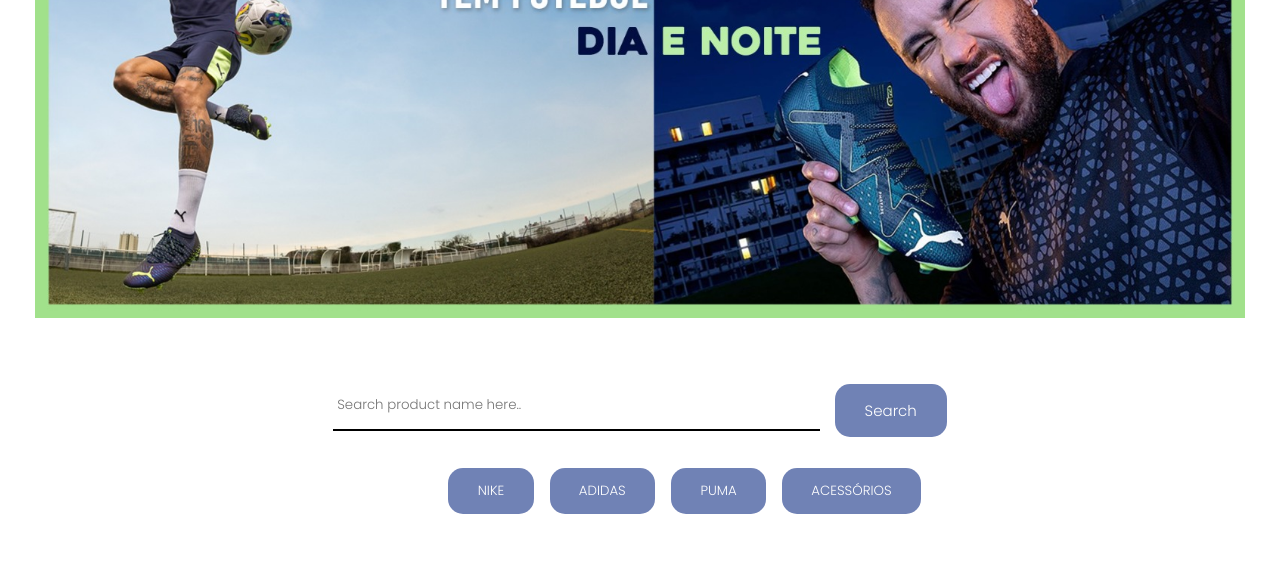
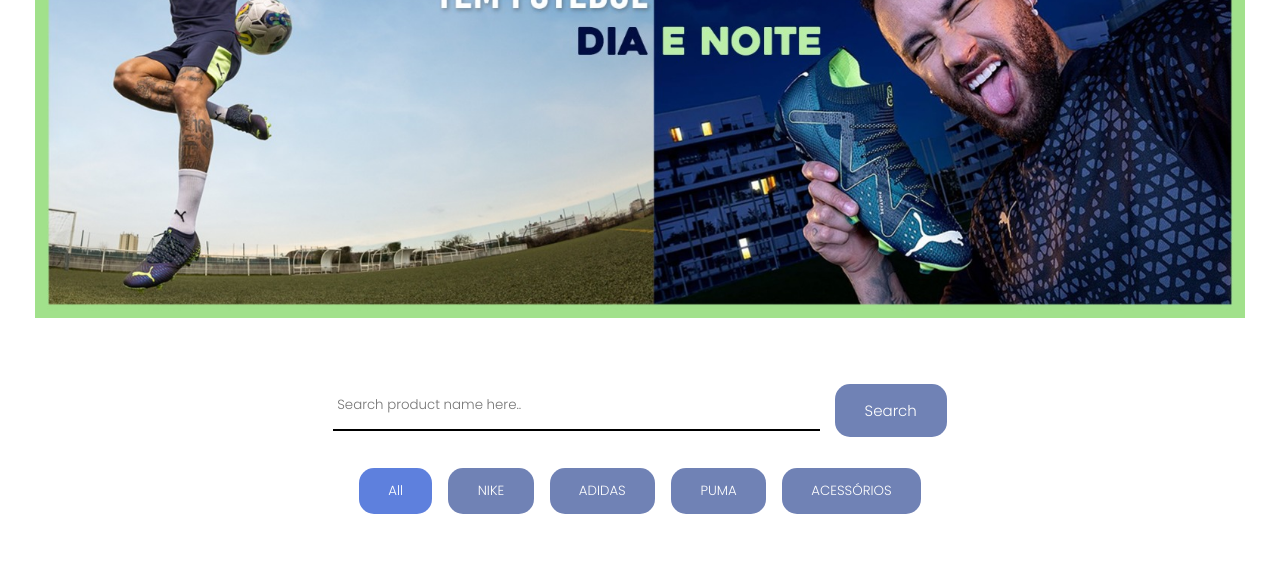
Before and after one commit to Mais-Sports/MaisSports, a website: page soccer.html in a window 1280 px wide. Shown: the part 230-800 px from the top of the page. Drawn offline with nearby package versions, Linux system fonts and the light colour scheme.

Commit message:
updade-active-buttons

```diff
--- a/css/codes/search.css
+++ b/css/codes/search.css
@@ -6,6 +6,7 @@
     --cor-fundo: #f80091bd;
     --cor-fundo2: #d12089;
     --cor-fundo3: rgba(0, 33, 123, 0.562);
+    --cor-fundo4: rgba(0, 54, 201, 0.631);
 }
 
 body {
@@ -58,8 +59,8 @@
 }
 
 .active {
-  background-color: var(--cor-bar);
-  color: #ffffff;
+  background-color: var(--cor-fundo4);
+  color: var(--cor-fonte);
 }
 
 #products {
```
